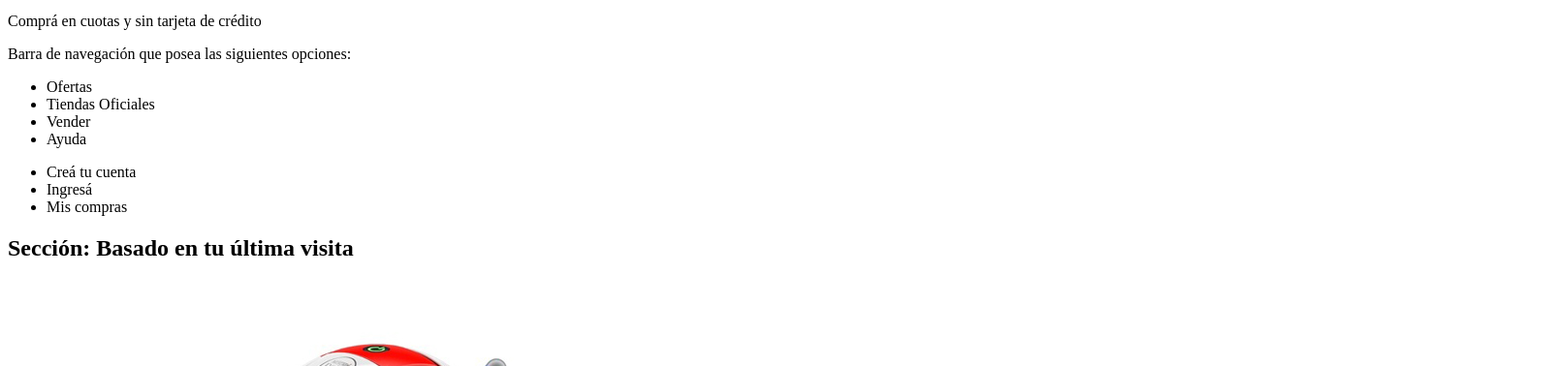
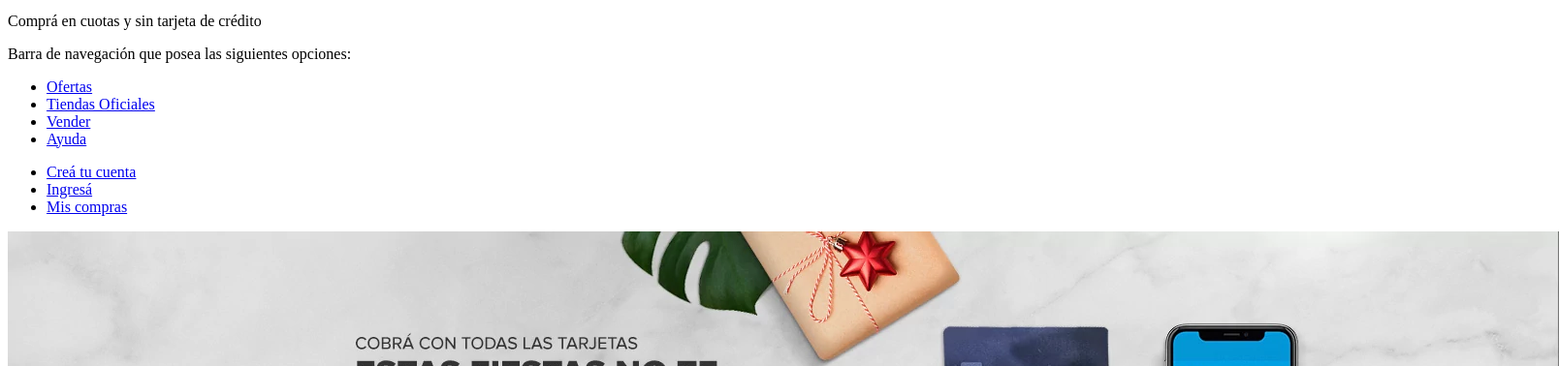
Before and after one commit to MartinFaraguna/MercadoLiebre, a website: page Parte-1/views/index.html in a window 1280 px wide. Shown: the part 378-756 px from the top of the page at 97% size, 1608 px wide, since content can reach past the window. Drawn offline with Linux system fonts and the light colour scheme; files whose address does not match are found by name.

Commit message:
Parte 1 terminada

```diff
--- a/Parte-1/views/index.html
+++ b/Parte-1/views/index.html
@@ -17,21 +17,30 @@
       <nav>
         <p>Barra de navegación que posea las siguientes opciones:</p>
         <ul>
-          <li>Ofertas</li>
-          <li>Tiendas Oficiales</li>
-          <li>Vender</li>
-          <li>Ayuda</li>
+          <li><a href="#">Ofertas</a></li>
+          <li><a href="#">Tiendas Oficiales</a></li>
+          <li><a href="#">Vender</a></li>
+          <li><a href="#">Ayuda</a></li>
         </ul>
         <ul>
-          <li>Creá tu cuenta</li>
-          <li>Ingresá</li>
-          <li>Mis compras</li>
+          <li>
+            <a href="/register">Creá tu cuenta<!--iconito de registro--></a>
+          </li>
+          <li>
+            <a href="/login">Ingresá<!--iconito de ingreso--></a>
+          </li>
+          <li>
+            <a href="#">Mis compras<!--iconito de canasta--></a>
+          </li>
         </ul>
       </nav>
     </header>
+    <section>
+      <img src="/img/img-home-banner.jpg" alt="Banner de ofertas" />
+    </section>
     <main>
       <section>
-        <h2>Sección: Basado en tu última visita</h2>
+        <h2>Basado en tu última visita</h2>
 
         <article>
           <img src="img/img-cafetera-moulinex.jpg" alt="Cafetera" />
```
